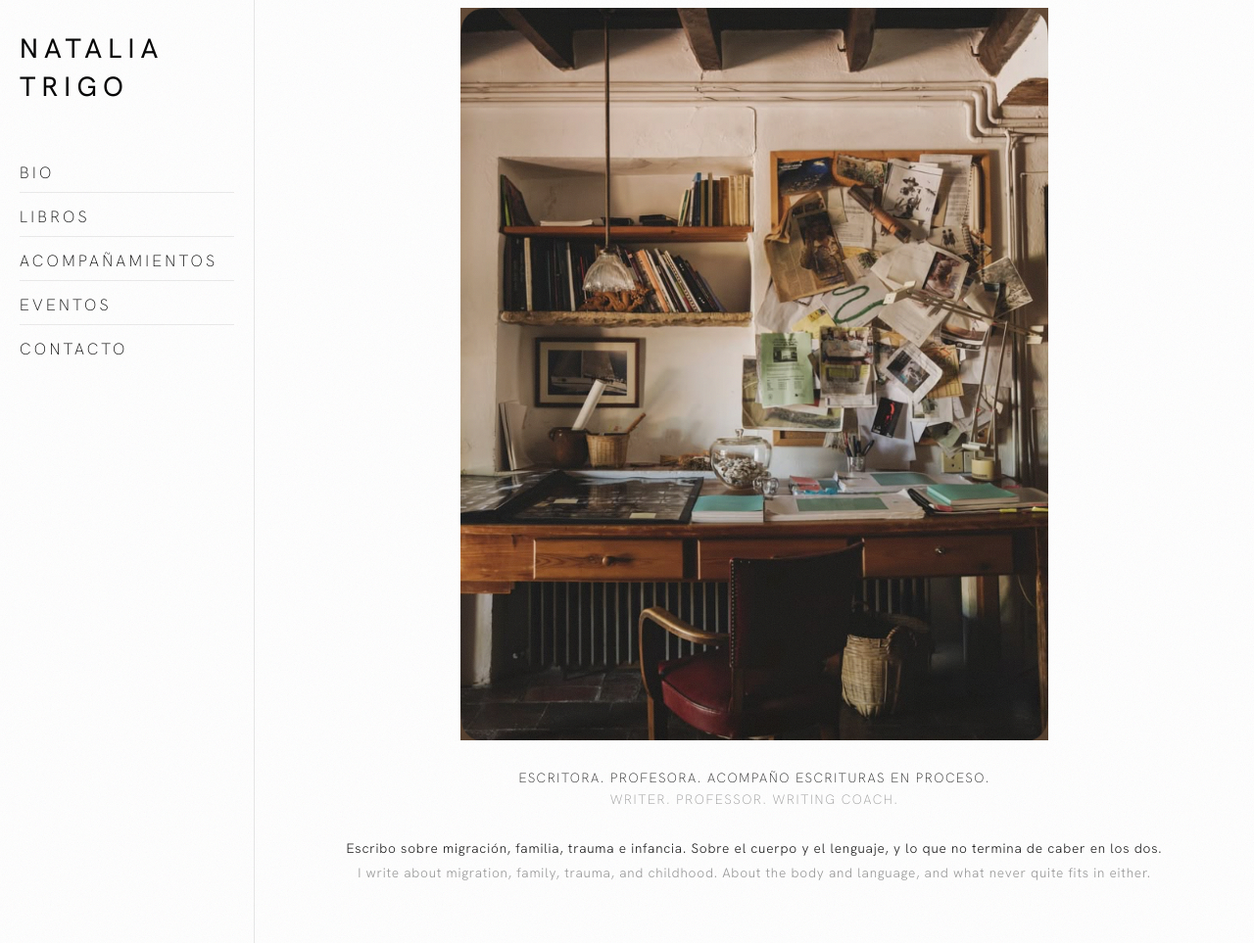
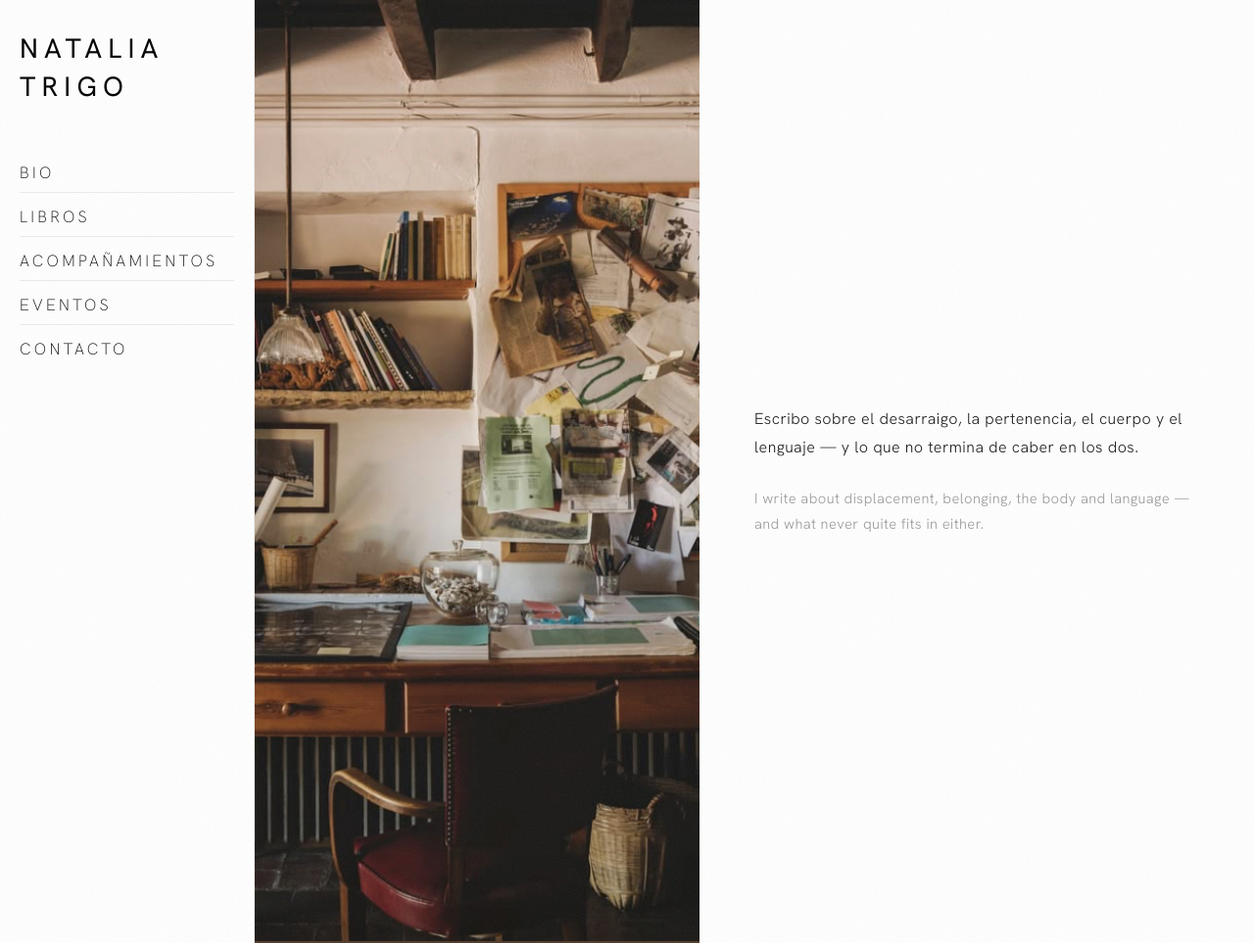
Before and after one commit to nat-duble/nataliatrigo.com, a Jekyll site: the page built from index.html, in a window 1280 px wide and 963 px high. Shown: the whole window at 98% size. Built offline with Jekyll 4.4.1, drawn with Linux system fonts in a browser that asks for light colours; nearby versions of some CDN libraries; the list of posts is cut into pages by our own code.

Commit message:
Redesign home and bio pages
- Home: split layout (image/statement), new first-person thematic statement
- Bio: editorial layout with hero image, first-person voice, linked prizes
- Add page_class support to page layout for per-page width overrides

```diff
--- a/_layouts/page.html
+++ b/_layouts/page.html
@@ -2,7 +2,7 @@
 layout: default
 ---
 
-<div class="page-content">
+<div class="page-content{% if page.page_class %} {{ page.page_class }}{% endif %}">
   <h1>
     {{ page.title }}
   </h1>
--- a/_sass/_home.scss
+++ b/_sass/_home.scss
@@ -1,55 +1,76 @@
+@use 'variables' as *;
+
 .layout-home .content-wrapper {
   padding: 0;
   display: flex;
-  flex-direction: column;
+  flex-direction: row;
   height: 100vh;
   overflow: hidden;
 }
 
 .home-image {
   flex: 1;
-  min-height: 0;
+  min-width: 0;
   overflow: hidden;
 
   img {
     width: 100%;
     height: 100%;
-    object-fit: contain;
-    object-position: center;
+    object-fit: cover;
+    object-position: center top;
     display: block;
+    max-width: none;
+    margin: 0;
   }
 }
 
 .home-statement {
-  padding: 28px 30px 60px;
-  text-align: center;
+  flex: 1;
+  display: flex;
+  flex-direction: column;
+  justify-content: center;
+  padding: 48px 56px;
 
   p {
-    font-size: 0.85rem;
-    font-weight: 200;
-    letter-spacing: 0.12em;
-    line-height: 1.6;
+    font-size: 1rem;
+    font-weight: 300;
+    letter-spacing: 0.03em;
+    line-height: 1.8;
     margin: 0;
+  }
+
+  .statement-roles {
+    font-size: 15px;
+    font-weight: 400;
+    letter-spacing: 0.18em;
     text-transform: uppercase;
+    color: #aaa;
+    margin-bottom: 28px;
   }
 
   .statement-en {
+    margin-top: 24px;
     color: #999;
+    font-size: 0.92rem;
+  }
+}
+
+@media (max-width: $tablet-width) {
+  .layout-home .content-wrapper {
+    flex-direction: column;
+    height: auto;
+    overflow: visible;
   }
 
-  .statement-feature {
-    margin-top: 28px;
-    color: #1a1a1a;
-    font-size: 0.85rem;
-    font-weight: 300;
-    letter-spacing: 0.06em;
-    text-transform: none;
-    line-height: 1.6;
+  .home-image {
+    height: 52vh;
+    flex: none;
   }
 
-  .statement-feature-en {
-    margin-top: 4px;
-    color: #999;
+  .home-statement {
+    flex: none;
+    justify-content: flex-start;
+    padding: 32px 24px 52px;
   }
 }
 
--- a/_sass/_page.scss
+++ b/_sass/_page.scss
@@ -5,6 +5,10 @@
   display: block;
   margin: 10px auto 10px;
   padding: 0px 10px 10px;
+
+  &.page-bio {
+    max-width: 820px;
+  }
 
   .book {
     display: flex;
@@ -48,20 +52,52 @@
     }
   }
 
-  .bio-layout {
-    display: flex;
-    gap: 50px;
-    align-items: flex-start;
+  .bio-hero {
+    width: 100%;
+    max-width: none;
+    height: 460px;
+    object-fit: cover;
+    object-position: center top;
+    display: block;
+    margin: 0 0 64px;
   }
 
-  .bio-photo {
-    float: right;
-    width: 280px;
-    margin: 0 0 30px 40px;
+  .bio-body {
+    max-width: 540px;
+
+    a {
+      font-size: inherit;
+      letter-spacing: inherit;
+      text-transform: inherit;
+      text-decoration: underline;
+      text-underline-offset: 3px;
+      color: inherit;
+    }
+
+    p {
+      font-size: 1rem;
+      font-weight: 200;
+      letter-spacing: 0.06em;
+      line-height: 1.8;
+    }
+
+    .bio-lead + .bio-theme {
+      margin-top: 0;
+    }
+
+    .bio-theme {
+      margin-bottom: 0;
+    }
+
+    .bio-theme + p {
+      margin-top: 28px;
+    }
   }
 
-  .bio-text {
-    flex: 1;
+  .bio-divider {
+    border: none;
+    border-top: 1px solid #e8e8e8;
+    margin: 72px 0;
   }
 
   .contact-block {
@@ -95,7 +131,6 @@
     width: 100%;
     max-width: 400px;
     margin: 40px auto 0;
-    filter: grayscale(40%);
   }
 
   .event-photo {
--- a/index.html
+++ b/index.html
@@ -6,8 +6,6 @@ title: Home
   <img src="{{ site.github.url }}/assets/img/home.jpg" alt="Writer's atelier">
 </div>
 <div class="home-statement">
-  <p class="statement-es">Escritora. Profesora. Acompaño escrituras en proceso.</p>
-  <p class="statement-en">Writer. Professor. Writing coach.</p>
-  <p class="statement-feature">Escribo sobre migración, familia, trauma e infancia. Sobre el cuerpo y el lenguaje, y lo que no termina de caber en los dos.</p>
-  <p class="statement-feature statement-feature-en">I write about migration, family, trauma, and childhood. About the body and language, and what never quite fits in either.</p>
+  <p class="statement-es">Escribo sobre el desarraigo, la pertenencia, el cuerpo y el lenguaje — y lo que no termina de caber en los dos.</p>
+  <p class="statement-en">I write about displacement, belonging, the body and language — and what never quite fits in either.</p>
 </div>
```
Also changed, not shown: pages/bio.md (+22 -3 lines).
